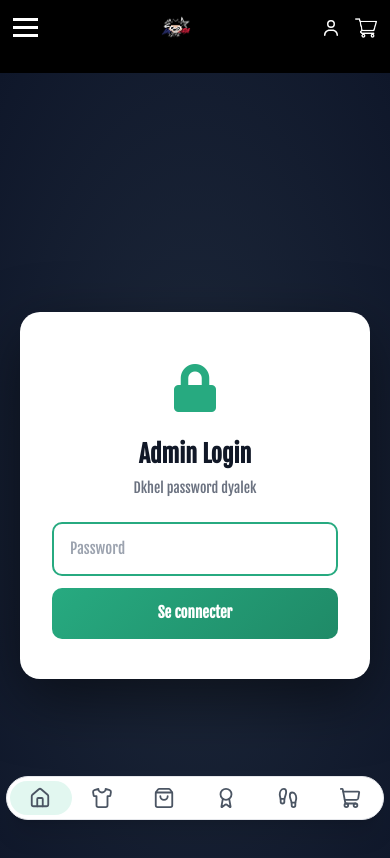
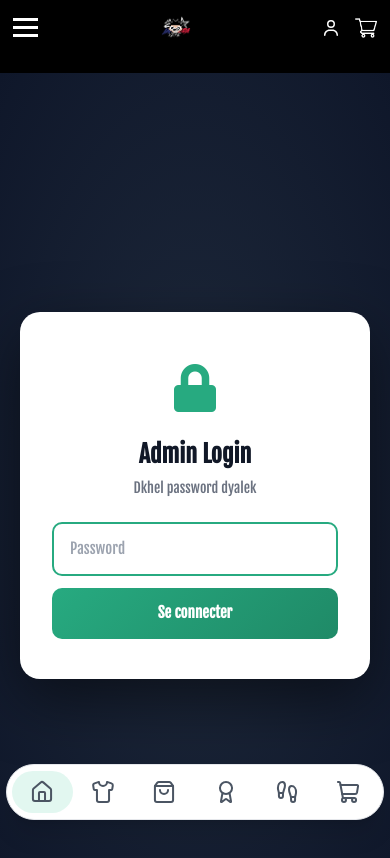
Before and after one commit to Abdoab49/ecommerce-frontend, a React (Create React App) app: page /admin in a window 390 px wide. Shown: the top 858 px of the page. Built offline with nearby package versions, Linux system fonts and the light colour scheme; some icons are missing; a web font is replaced by a local one.

Commit message:
BottomNavBar: kberha + hayed hover

```diff
--- a/src/Components/BottomNavBar/BottomNavBar.css
+++ b/src/Components/BottomNavBar/BottomNavBar.css
@@ -14,7 +14,7 @@
 }
 
 /* ============================================
-   ✅ CONTAINER — Pill
+   ✅ CONTAINER — Pill (Kbira)
    ============================================ */
 .bottom-navbar-container {
   position: relative;
@@ -24,13 +24,13 @@
   background: #ffffff;
   border: 1px solid #e5e7eb;
   border-radius: 50px;
-  padding: 8px 4px;
+  padding: 12px 6px;
   box-shadow: 0 20px 25px -5px rgba(0, 0, 0, 0.1),
               0 8px 10px -6px rgba(0, 0, 0, 0.1);
 }
 
 /* ============================================
-   ✅ BUTTON
+   ✅ BUTTON — Kbira + Bla Hover
    ============================================ */
 .bottom-navbar-btn {
   position: relative;
@@ -39,7 +39,7 @@
   align-items: center;
   justify-content: center;
   flex: 1;
-  padding: 8px 8px;
+  padding: 12px 10px;
   background: transparent;
   border: none;
   cursor: pointer;
@@ -50,9 +50,10 @@
   transition: color 0.2s;
 }
 
-.bottom-navbar-btn:hover {
+/* ✅ Hayedna hover — bla color change */
+/* .bottom-navbar-btn:hover {
   color: #000000;
-}
+} */
 
 .bottom-navbar-icon {
   position: relative;
@@ -60,12 +61,13 @@
   display: flex;
   align-items: center;
   justify-content: center;
+  transform: scale(1.1);
 }
 
 /* ✅ Label — Makhfi f screens sghira */
 .bottom-navbar-label {
-  font-size: 12px;
-  margin-top: 4px;
+  font-size: 13px;
+  margin-top: 5px;
   letter-spacing: 0.3px;
   display: none;
 }
@@ -82,8 +84,8 @@
    ============================================ */
 .bottom-navbar-indicator {
   position: absolute;
-  top: 4px;
-  bottom: 4px;
+  top: 6px;
+  bottom: 6px;
   border-radius: 50px;
   background: rgba(16, 185, 129, 0.12);
   z-index: 1;
@@ -111,17 +113,17 @@
   }
 
   .bottom-navbar-container {
-    padding: 6px 3px;
+    padding: 10px 5px;
     border-radius: 40px;
   }
 
   .bottom-navbar-btn {
-    padding: 6px 4px;
+    padding: 10px 6px;
   }
 
   .bottom-navbar-label {
-    font-size: 10px;
-    margin-top: 2px;
+    font-size: 11px;
+    margin-top: 4px;
   }
 }
 
@@ -133,15 +135,15 @@
   }
 
   .bottom-navbar-container {
-    padding: 5px 2px;
+    padding: 8px 4px;
     border-radius: 32px;
   }
 
   .bottom-navbar-btn {
-    padding: 5px 3px;
+    padding: 8px 4px;
   }
 
   .bottom-navbar-label {
-    font-size: 9px;
+    font-size: 10px;
   }
 }
```
